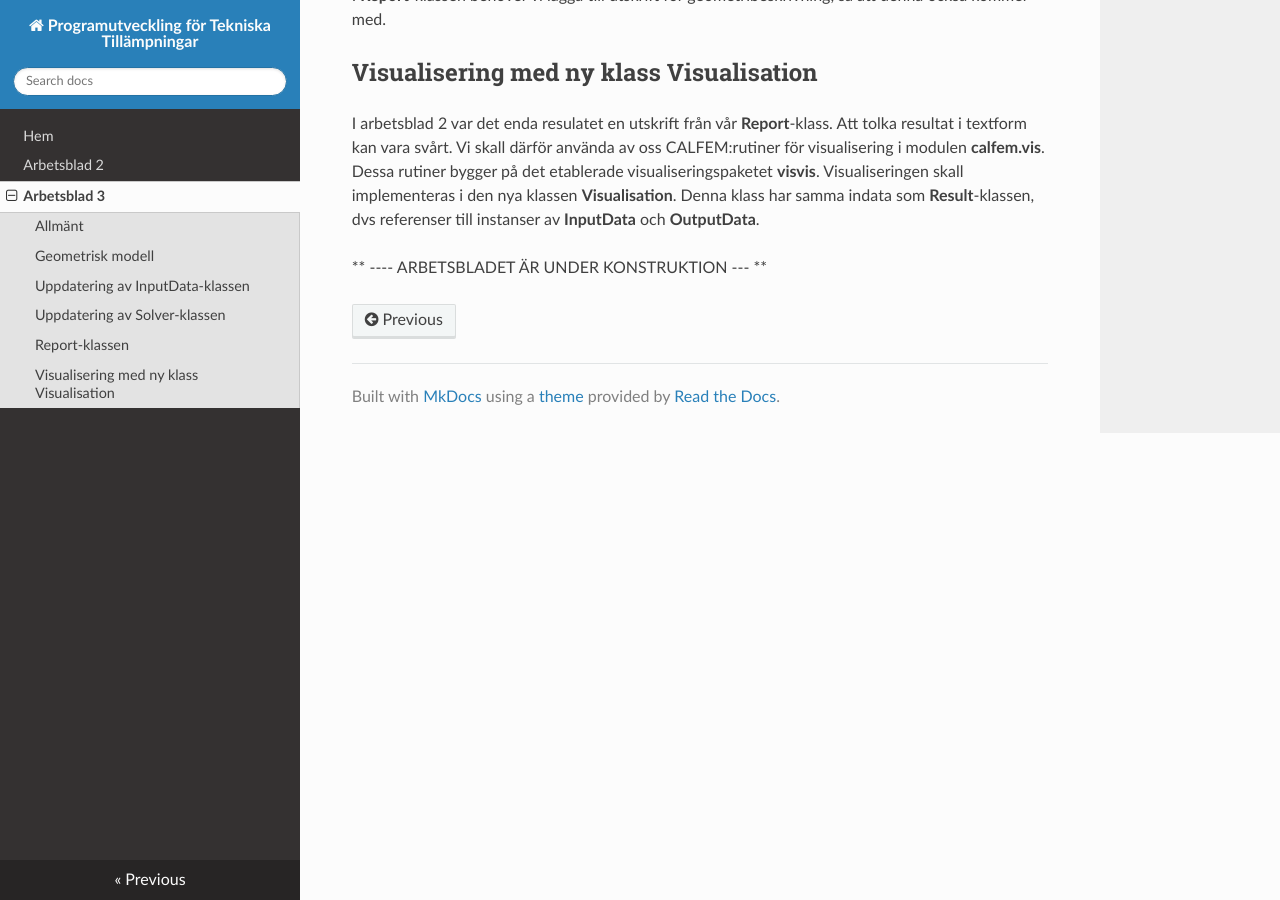
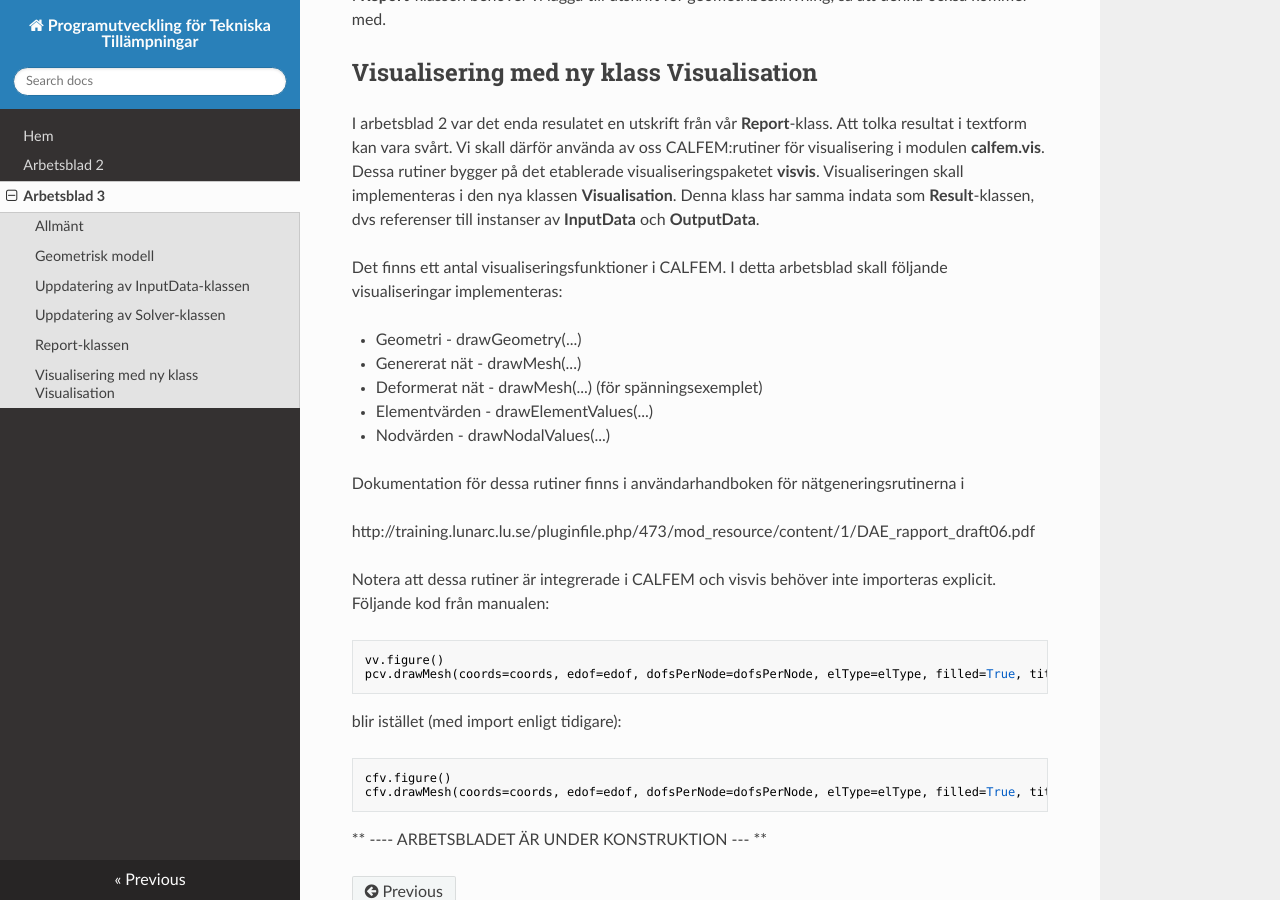
Before and after one commit to jonaslindemann/vsmn20, an MkDocs documentation site: the page built from docs/assignment3.md, in a window 1280 px wide and 900 px high, scrolled down 2943 px. Built offline with MkDocs 1.6.1, drawn with Linux system fonts in a browser that asks for light colours; nearby versions of some CDN libraries; old or Windows-style settings are respelled for this version of MkDocs.

Commit message:
Lagt till visualiseringsavsnitt.

```diff
--- a/docs/assignment3.md
+++ b/docs/assignment3.md
@@ -126,4 +126,28 @@ I **Report**-klassen behöver vi lägga till utskrift för geometribeskrivning,
 
 I arbetsblad 2 var det enda resulatet en utskrift från vår **Report**-klass. Att tolka resultat i textform kan vara svårt. Vi skall därför använda av oss CALFEM:rutiner för visualisering i modulen **calfem.vis**. Dessa rutiner bygger på det etablerade visualiseringspaketet **visvis**. Visualiseringen skall implementeras i den nya klassen **Visualisation**. Denna klass har samma indata som **Result**-klassen, dvs referenser till instanser av **InputData** och **OutputData**.
 
+Det finns ett antal visualiseringsfunktioner i CALFEM. I detta arbetsblad skall följande visualiseringar implementeras:
+
+ * Geometri - drawGeometry(...)
+ * Genererat nät - drawMesh(...)
+ * Deformerat nät - drawMesh(...) (för spänningsexemplet)
+ * Elementvärden - drawElementValues(...)
+ * Nodvärden - drawNodalValues(...)
+
+Dokumentation för dessa rutiner finns i användarhandboken för nätgeneringsrutinerna i
+
+http://training.lunarc.lu.se/pluginfile.php/473/mod_resource/content/1/DAE_rapport_draft06.pdf
+
+Notera att dessa rutiner är integrerade i CALFEM och visvis behöver inte importeras explicit. Följande kod från manualen:
+
+    vv.figure()
+    pcv.drawMesh(coords=coords, edof=edof, dofsPerNode=dofsPerNode, elType=elType, filled=True, title="Mesh")
+
+blir istället (med import enligt tidigare):
+
+    cfv.figure()
+    cfv.drawMesh(coords=coords, edof=edof, dofsPerNode=dofsPerNode, elType=elType, filled=True, title="Mesh")
+
+
+
 ** ---- ARBETSBLADET ÄR UNDER KONSTRUKTION --- **
```
